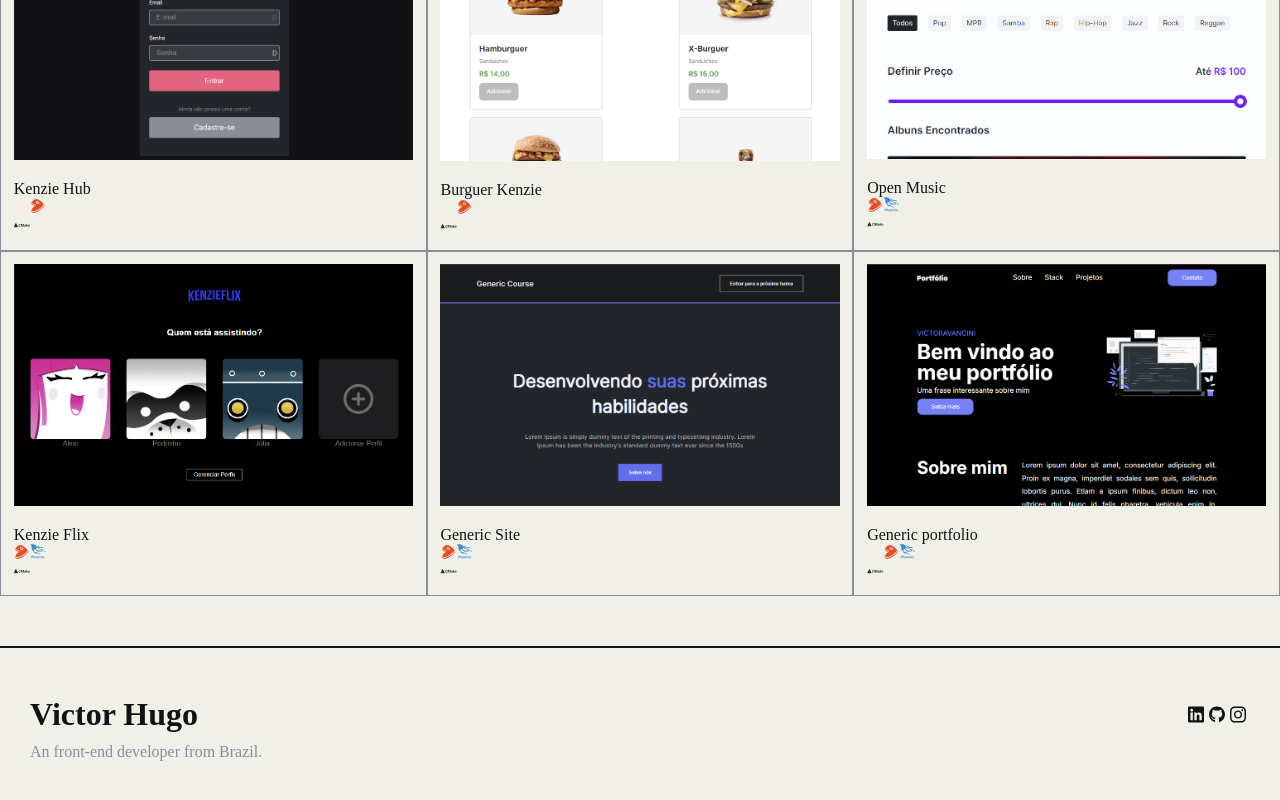
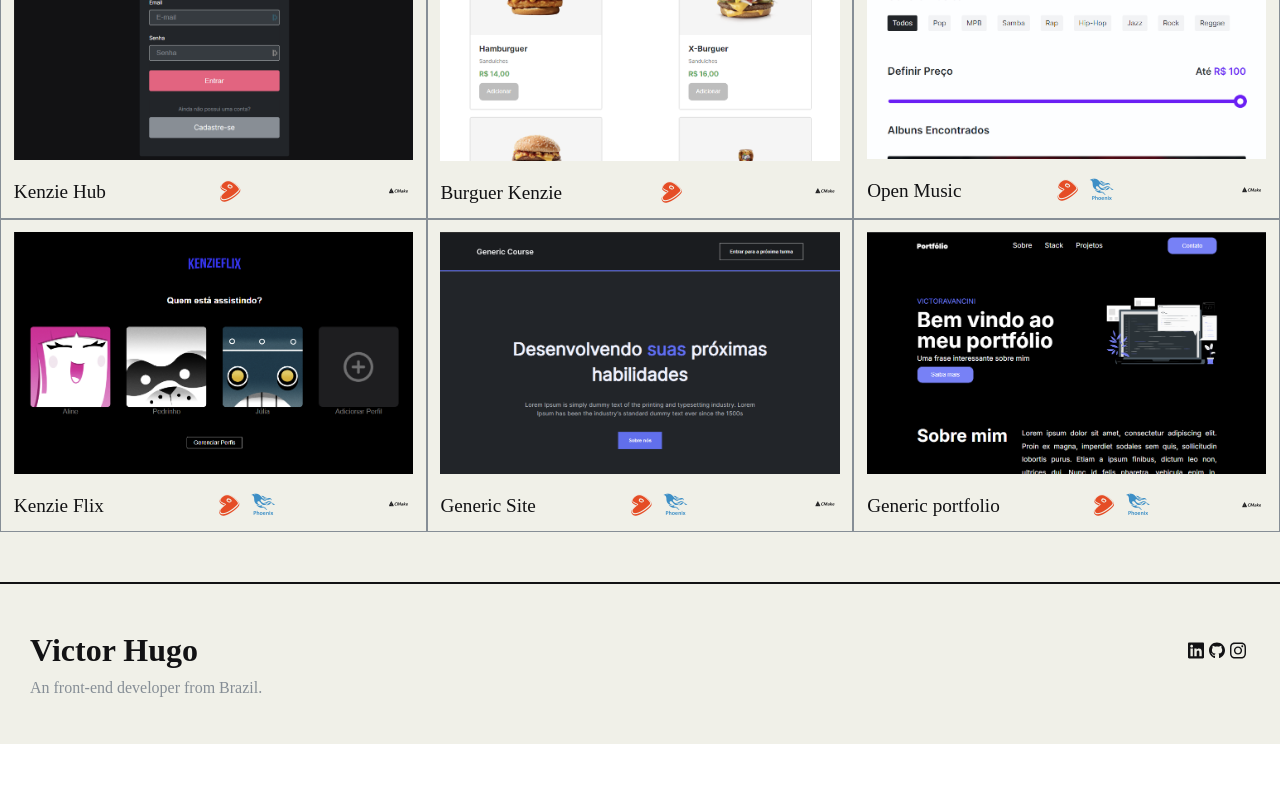
Before and after one commit to victor-avancini/Victor_Portfolio, a React (Vite) app: page / in a window 1280 px wide. Shown: the part 1724-2524 px from the top of the page. After the commit the page ends 2468 px from the top, so only its background shows below. Built offline with nearby package versions, Linux system fonts and the light colour scheme; a web font is replaced by a local one.

Commit message:
Update style.module.scss

```diff
--- a/src/components/ProjectsCard/style.module.scss
+++ b/src/components/ProjectsCard/style.module.scss
@@ -33,7 +33,7 @@
         }
     }
 
-    .links {
+    .liveUrl {
         display: flex;
         justify-content: space-between;
         align-items: center;
@@ -41,8 +41,7 @@
 
         a {
             display: block;
-            font-size: 1.5em;
-            font-style: italic;
+            font-size: 1.2em;
             font-weight: var(--font-weight-3);
             color: var(--gray-2);
         }
@@ -55,8 +54,13 @@
         .technologies {
             display: flex;
             gap: 10px;
-            font-size: 2em;
+            font-size: 1.5em;
             color: var(--gray-4);
+        }
+
+        .githubUrl {
+            display: flex;
+            padding-right: 5px;
         }
     }
 }
```
